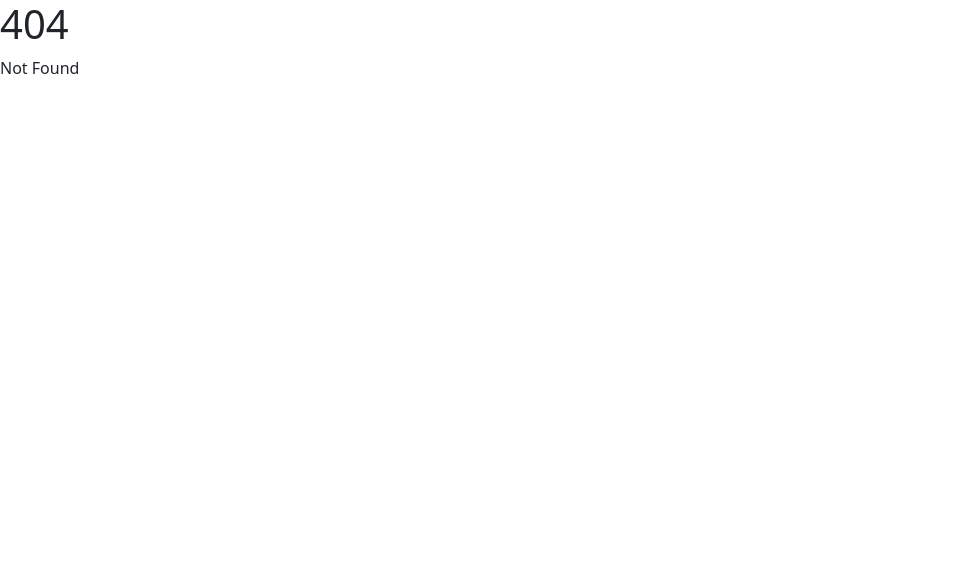
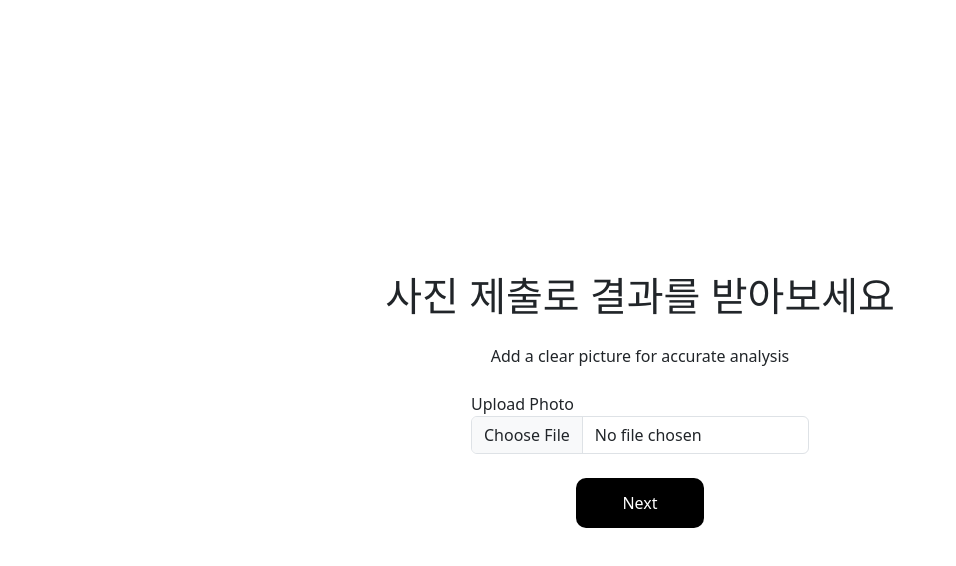
Before and after one commit to Hallux-Valgus/front, a SvelteKit app: page /upload in a window 1280 px wide. Before the commit this address had no page. Shown: the top 566 px of the page, without its empty margins (0-956 px from the left). Built offline with nearby package versions, Linux system fonts and the light colour scheme.

Commit message:
fin - guide page

```diff
--- a/src/routes/guide/+page.svelte
+++ b/src/routes/guide/+page.svelte
@@ -1,5 +1,8 @@
 <script>
     import CenterTitle from "$components/title_component/CenterTitle.svelte";
+    const to_next = () => {
+        window.location.href = "/upload";
+    };
 </script>
 
 <div class="page_container">
@@ -24,7 +27,7 @@
         </div>
     </div>
     <div id="button_container">
-        <button class="hfoot_button page_button">넘어가기</button>
+        <button class="hfoot_button page_button" on:click={to_next}>넘어가기</button>
     </div>
 </div>
 
--- /dev/null
+++ b/src/routes/upload/+page.svelte
@@ -0,0 +1,30 @@
+<script>
+    import CenterTitle from "$components/title_component/CenterTitle.svelte";
+    const to_next = () => {
+        window.location.href = "/code";
+    };
+</script>
+
+<div class="page_container">
+    <CenterTitle
+        title={{
+            head_title: "사진 제출로 결과를 받아보세요",
+            eng_title: "Add a clear picture for accurate analysis",
+        }}
+    />
+    <div id="upload_container">
+        <label for="formFile">Upload Photo</label>
+        <input type="file" class="form-control">
+    </div>
+
+    <div id="button_container">
+        <button class="hfoot_button page_button">Next</button>
+    </div>
+</div>
+
+
+<style>
+    .page_container{
+        gap: 3vh;
+    }
+</style>
```
